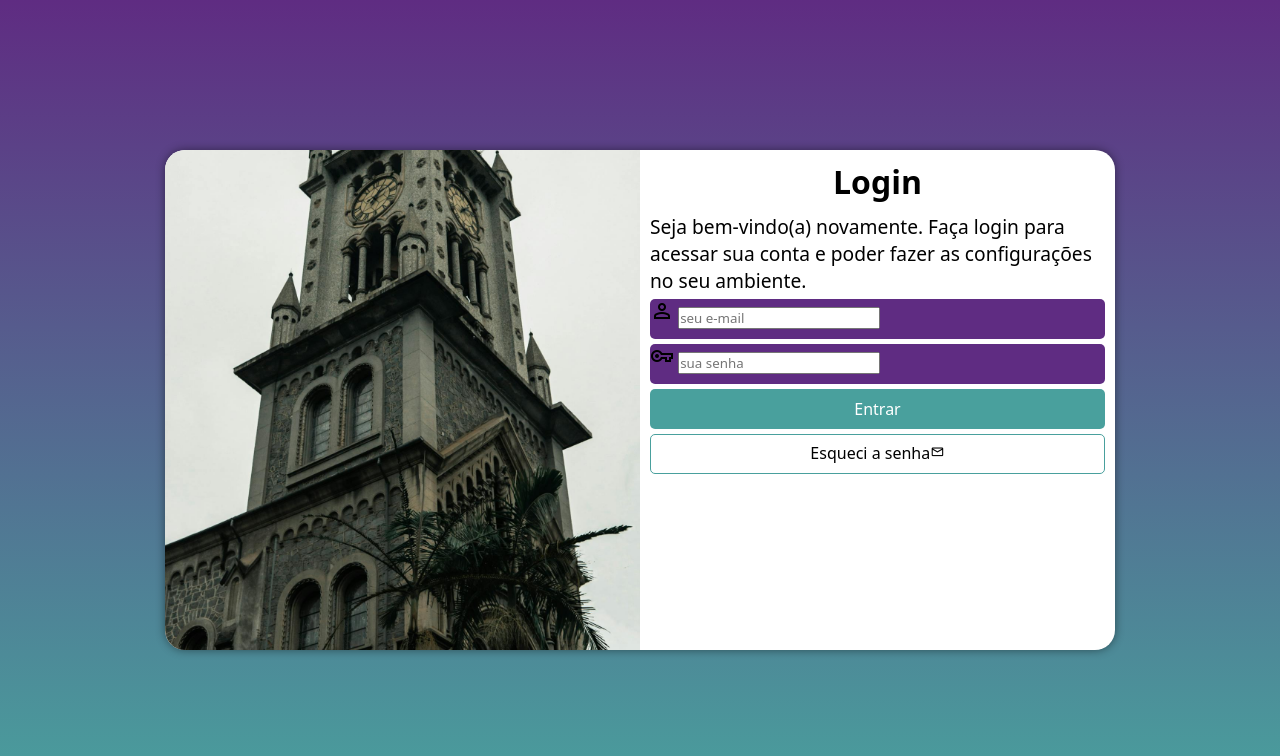
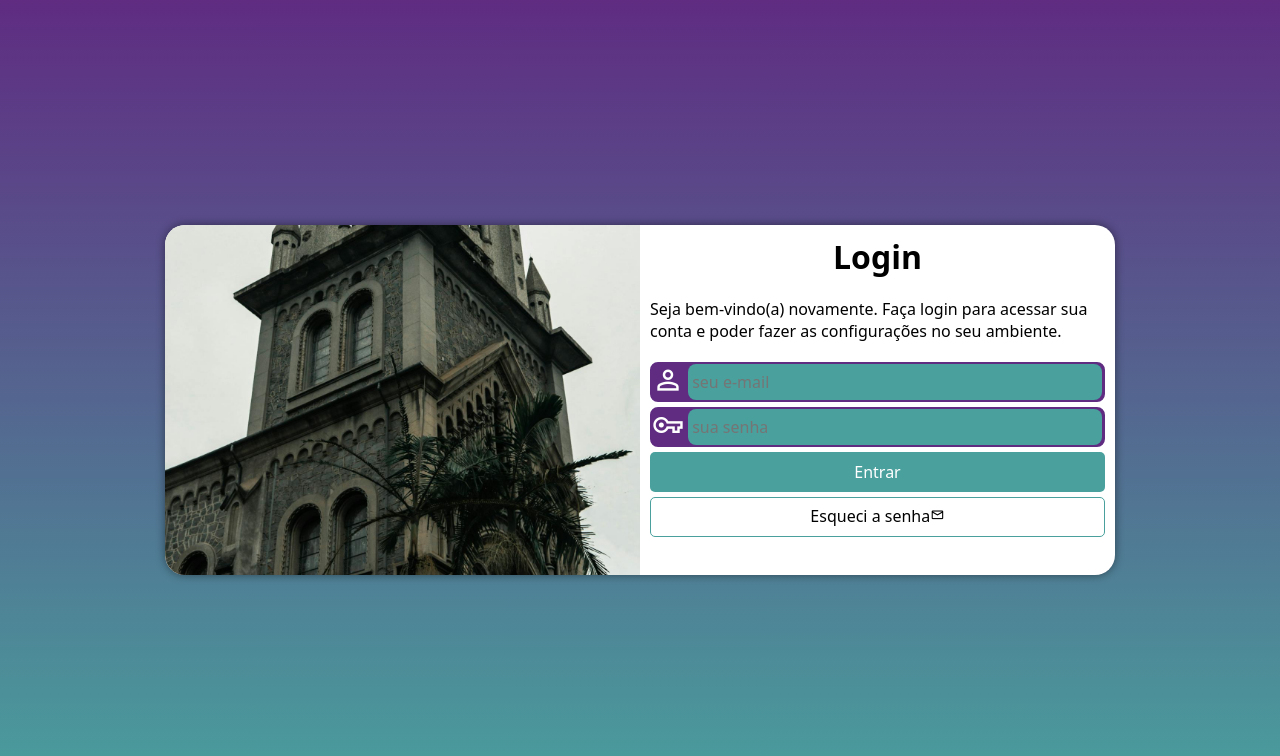
Before and after one commit to Jannsolano/projeto-login, a plain HTML site: page guanabara.html in a window 1280 px wide. Drawn offline with nearby package versions, Linux system fonts and the light colour scheme.

Commit message:
finalizado exercício

```diff
--- a/estilos/guanabara.css
+++ b/estilos/guanabara.css
@@ -69,15 +69,36 @@ div#formulario > p {
 
 form > div.campo {
     background-color: #5f2c82;
+    border: 2px solid #5f2c82;
     display: block;
     width: 100%;
     height: 40px;
-    border-radius: 5px;
+    border-radius: 8px;
     margin: 5px 0px;
 }
 
 div.campo > label {
     display: none;
+}
+
+div.campo > span {
+    color: white;
+    font-size: 2em;
+}
+
+div.campo > input {
+    background-color: #49a09d;
+    font-size: 1em;
+    width: calc(100% - 37px);
+    height: 100%;
+    transform: translateY(-8px);
+    border: 0px;
+    border-radius: 8px;
+    padding: 4px;
+}
+
+div.campo > input:focus-within {
+    background-color: white;
 }
 
 form > input[type=submit] {
--- a/estilos/guanabaramq.css
+++ b/estilos/guanabaramq.css
@@ -7,7 +7,8 @@
     }
 
     section#login {
-        width: 90vw;
+        width: 80vw;
+        height: 310px;
     }
 
     /* graças ao display=block, posso usar o float pra tirar o elemento do fluxo normal e posicionar ele o mais pra esquerda ou direita possível dentro do container pai */
@@ -40,6 +41,7 @@
 
     section#login {
         width: 950px;
+        height: 350px;
     }
 
     section#login > div#imagem {
@@ -58,6 +60,7 @@
     }
 
     div#formulario > p {
-        font-size: 1.2em;
+        font-size: 1em;
+        margin: 20px 0px;
     }
 }
--- a/guanabara.html
+++ b/guanabara.html
@@ -23,15 +23,16 @@
                             person
                         </span>
                         <input type="email" name="login" id="ilogin" placeholder="seu e-mail" required autocomplete="email" maxlength="30">
-                        <label for="ilogin">login</label>
+                        <label for="ilogin"></label>
 
                     </div>
                     <div class="campo">
+
                         <span class="material-symbols-outlined">
                             vpn_key
                         </span>
                         <input type="password" name="senha" id="isenha" placeholder="sua senha" autocomplete="current-password" minlength="8" maxlength="20">
-                        <label for="isenha">Senha</label>
+                        <label for="isenha"></label>
                     </div>
                     <input type="submit" value="Entrar">
                     <a href="#" class="botao">
```
